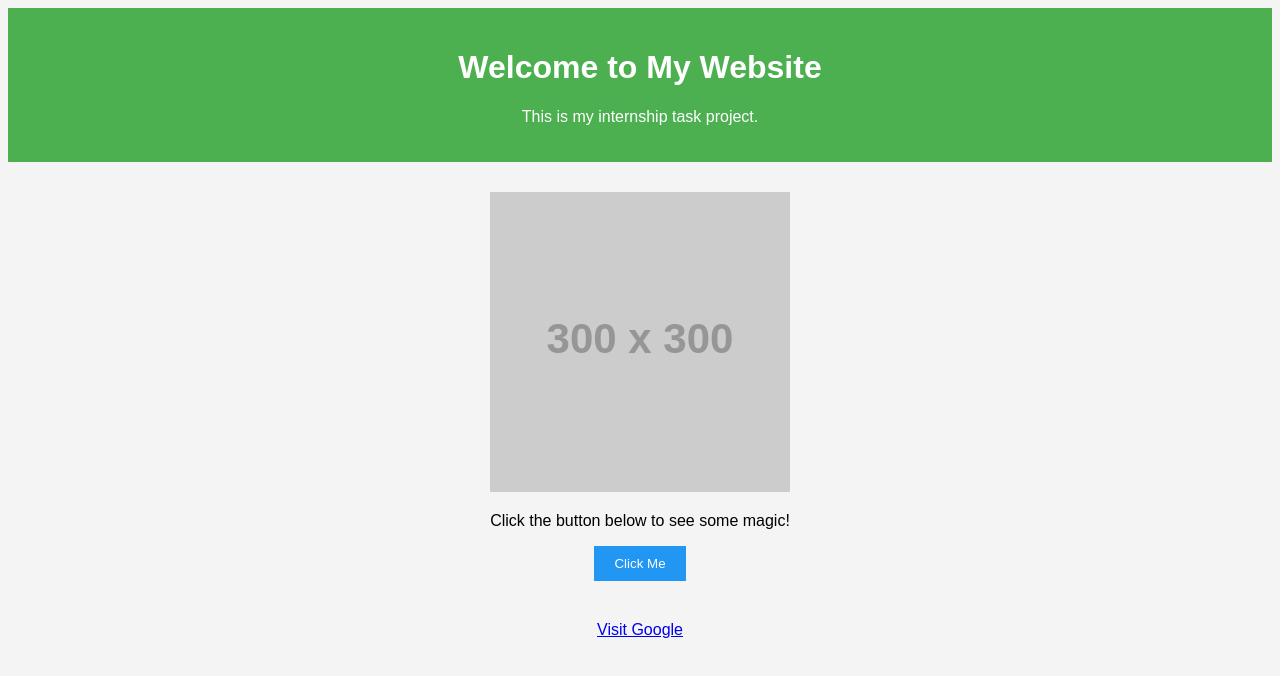
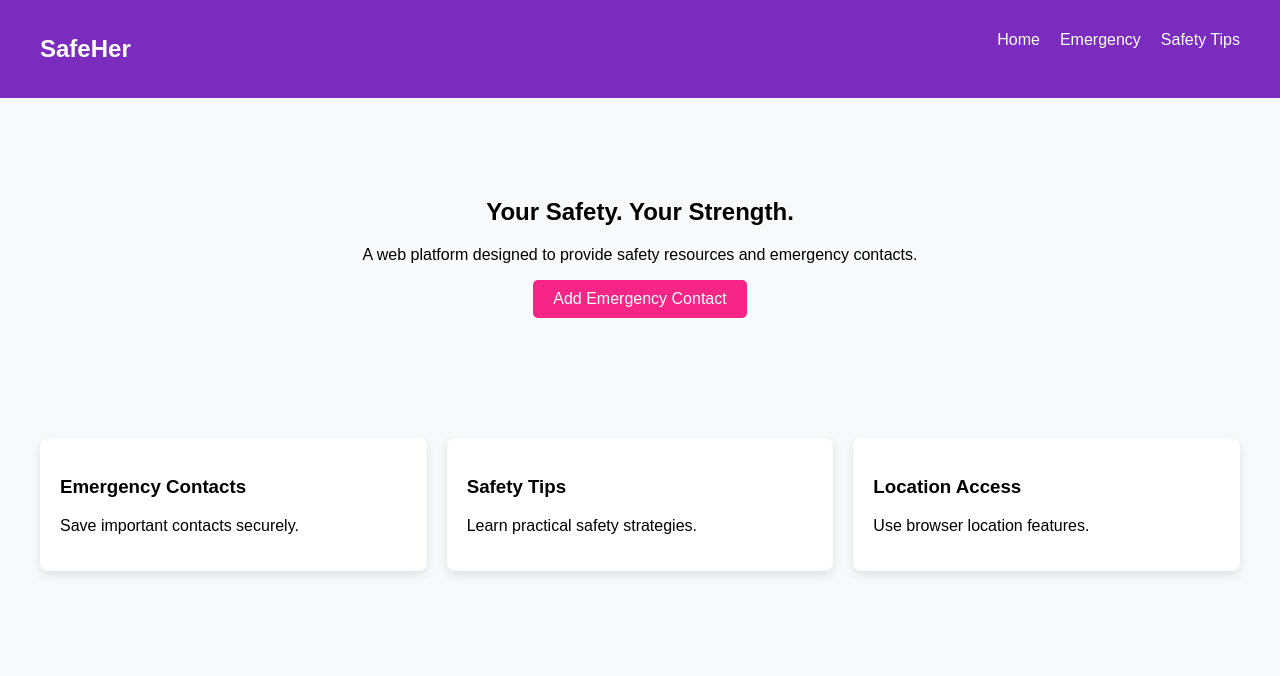
Before and after one commit to Sushma2004-code/Apexplanet-web-Development-Internship, a plain HTML site: page index.html in a window 1280 px wide. Drawn offline with Linux system fonts and the light colour scheme; files that its build step writes are made by us from their sources; placeholder pictures from the web are drawn by us.

Commit message:
Add files via upload

```diff
--- a/index.html
+++ b/index.html
@@ -1,26 +1,42 @@
 <!DOCTYPE html>
 <html>
 <head>
-    <title>My First Webpage</title>
-    <link rel="stylesheet" href="style.css">
+    <title>SafeHer - Women Safety App</title>
+    <link rel="stylesheet" href="css/style.css">
 </head>
 <body>
 
-    <header>
-        <h1>Welcome to My Website</h1>
-        <p>This is my internship task project.</p>
-    </header>
+    <nav>
+        <h2>SafeHer</h2>
+        <ul>
+            <li><a href="index.html">Home</a></li>
+            <li><a href="emergency.html">Emergency</a></li>
+            <li><a href="tips.html">Safety Tips</a></li>
+        </ul>
+    </nav>
 
-    <section>
-        <img src="https://via.placeholder.com/300" alt="Sample Image">
-        <p>Click the button below to see some magic!</p>
-        <button onclick="showMessage()">Click Me</button>
+    <section class="hero">
+        <h1>Your Safety. Your Strength.</h1>
+        <p>A web platform designed to provide safety resources and emergency contacts.</p>
+        <a href="emergency.html" class="btn">Add Emergency Contact</a>
     </section>
 
-    <footer>
-        <a href="https://www.google.com" target="_blank">Visit Google</a>
-    </footer>
+    <section class="features">
+        <div class="card">
+            <h3>Emergency Contacts</h3>
+            <p>Save important contacts securely.</p>
+        </div>
 
-    <script src="script.js"></script>
+        <div class="card">
+            <h3>Safety Tips</h3>
+            <p>Learn practical safety strategies.</p>
+        </div>
+
+        <div class="card">
+            <h3>Location Access</h3>
+            <p>Use browser location features.</p>
+        </div>
+    </section>
+
 </body>
 </html>
--- a/style.css
+++ b/style.css
@@ -1,31 +1,52 @@
 body {
+    margin: 0;
     font-family: Arial, sans-serif;
-    text-align: center;
-    background-color: #f4f4f4;
+    background-color: #F8F9FA;
 }
 
-header {
-    background-color: #4CAF50;
+nav {
+    display: flex;
+    justify-content: space-between;
+    padding: 15px 40px;
+    background-color: #7B2CBF;
     color: white;
-    padding: 20px;
 }
 
-section {
-    margin: 30px;
+nav ul {
+    list-style: none;
+    display: flex;
+    gap: 20px;
 }
 
-button {
-    padding: 10px 20px;
-    background-color: #2196F3;
+nav a {
+    text-decoration: none;
     color: white;
-    border: none;
-    cursor: pointer;
 }
 
-button:hover {
-    background-color: #0b7dda;
+.hero {
+    text-align: center;
+    padding: 80px 20px;
 }
 
-footer {
-    margin-top: 40px;
+.btn {
+    display: inline-block;
+    padding: 10px 20px;
+    background-color: #F72585;
+    color: white;
+    text-decoration: none;
+    border-radius: 5px;
 }
+
+.features {
+    display: grid;
+    grid-template-columns: repeat(auto-fit, minmax(250px, 1fr));
+    gap: 20px;
+    padding: 40px;
+}
+
+.card {
+    background: white;
+    padding: 20px;
+    border-radius: 8px;
+    box-shadow: 0px 4px 10px rgba(0,0,0,0.1);
+}
```
Also changed, not shown: emergency.html (added, +28 -0 lines), js emergency.js (added, +36 -0 lines), main.js (added, +18 -0 lines), tips.html (added, +50 -0 lines).
